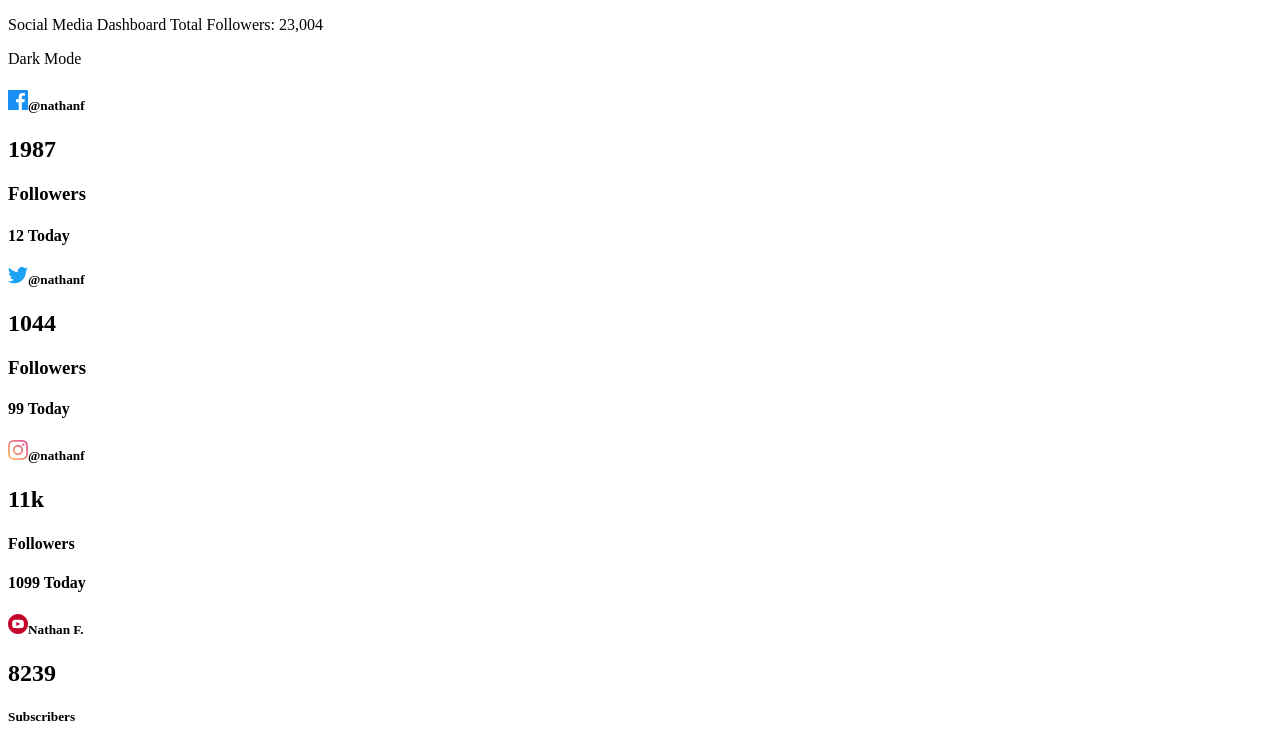
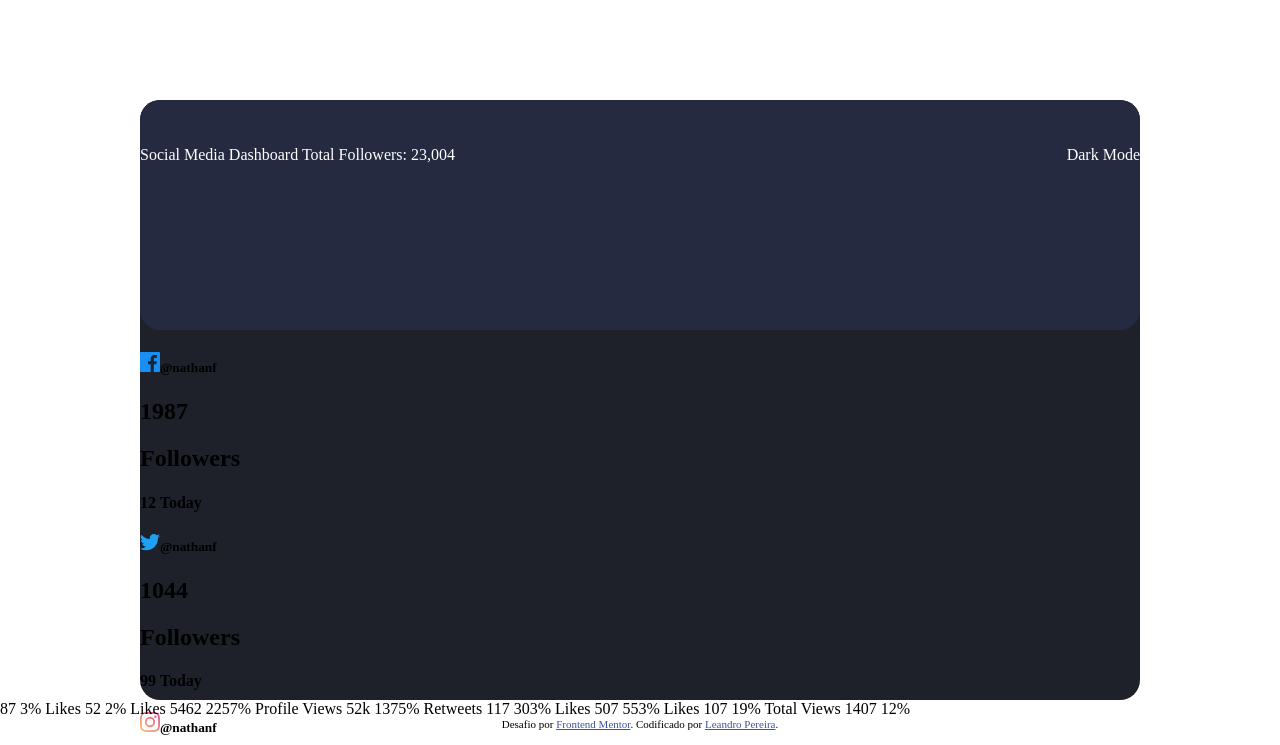
Before and after one commit to OLeandroPereira/social-media-dashboard-with-theme-switcher-master, a plain HTML site: page index.html in a window 1280 px wide. Shown: the top 745 px of the page. Drawn offline with Linux system fonts and the light colour scheme; files that its build step writes are made by us from their sources.

Commit message:
index.html

```diff
--- a/design/style.css
+++ /dev/null
@@ -1,3 +0,0 @@
-
-.attribution { font-size: 11px; text-align: center; }
-.attribution a { color: hsl(228, 45%, 44%); }
--- a/index.html
+++ b/index.html
@@ -6,7 +6,7 @@
 
   <link rel="icon" type="image/png" sizes="32x32" href="./images/favicon-32x32.png">
 
-  <link rel="stylesheet" href="style.css">
+  <link rel="stylesheet" href="./style.css">
 
   <title>Frontend Mentor | [Challenge Name Here]</title>
 
@@ -15,12 +15,10 @@
   <body>
 
     <!--Inicio da primeira Section-->
-
-    <section id="principal">
-        <header class="cabecalho">
+<div id="page">
+    <header>
+        <nav>
           <p>Social Media Dashboard <span>Total Followers: 23,004</span></p>
-
-            <nav class="menu">
           <p>Dark Mode</p>
         </nav>
     </header>
@@ -54,6 +52,10 @@
 
     <!-- Fim da primeira Section-->
 
+    <h2>Overview - Today</h2>
+
+    <!-- Início da segunda Section-->
+
     <section id="principal-secundario">
 
       <article class="bloco1">
@@ -82,6 +84,9 @@
           <h4>144 Today</h4>
         </article>
   </section>
+</div>
+
+  <!-- Fim da segunda Section-->
 
 
 
@@ -90,9 +95,9 @@
 
 
 
-    Overview - Today
 
-    Page Views
+
+
     87
     3%
 
@@ -126,7 +131,7 @@
 
     <div class="attribution">
       Desafio por <a href="https://www.frontendmentor.io?ref=challenge" target="_blank">Frontend Mentor</a>.
-      Coded by <a href="#">Leandro Pereira</a>.
+      Codificado por <a href="#">Leandro Pereira</a>.
     </div>
   </body>
 </html>
--- /dev/null
+++ b/style.css
@@ -0,0 +1,39 @@
+body{
+    margin: 0;
+
+    background: linear-gradient() hsl(210, 78%, 56%) para hsl(146, 68%, 55%);
+
+    min-height: 100vh;
+}
+
+#page{
+    background: hsl(230, 17%, 14%);
+    width: 1000px;
+    height: 600px;
+    margin: auto;
+    border-radius: 20px;
+}
+
+header{
+    background: hsl(228, 28%, 20%);
+    width: 1000px;
+    height:200px;
+    margin: auto;
+    padding-top: 30px;
+    margin-top: 100px;
+    gap: 300px;
+    border-radius: 20px;
+    color: hsl(0, 0%, 100%);
+}
+
+nav{
+    display: flex;
+    justify-content: space-between;
+    align-items: center;
+}
+
+
+
+
+.attribution { font-size: 11px; text-align: center; }
+.attribution a { color: hsl(228, 45%, 44%); }
```
Lines whose indentation alone changed are shown as unchanged.
